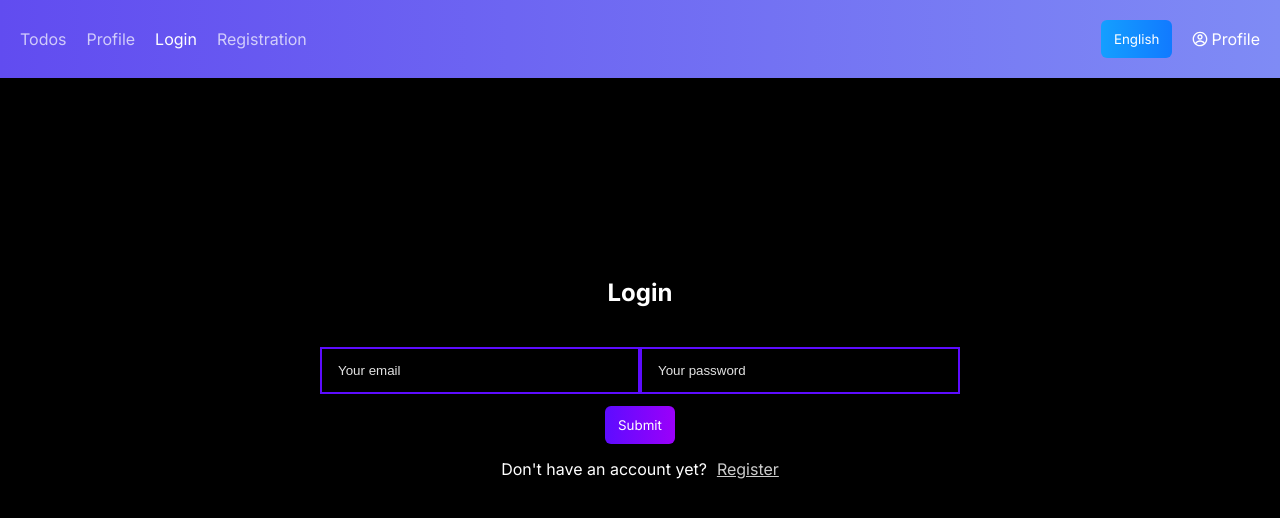
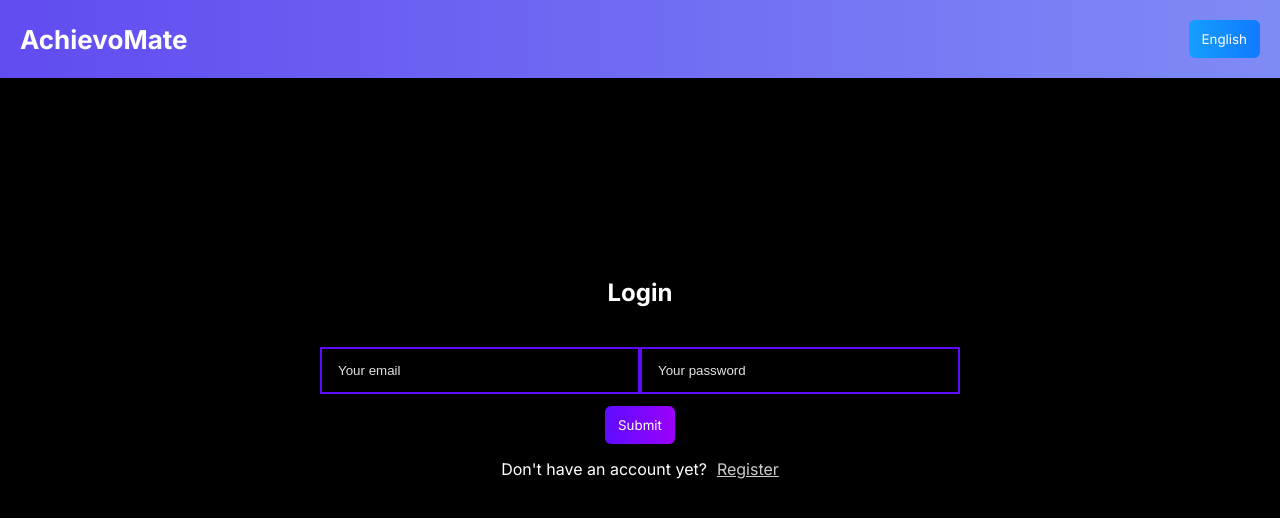
Before and after one commit to zinuu4/ToDo---React, a Next.js app in the folder client/: page /en/login in a window 1280 px wide. Shown: the top 518 px of the page. Built offline with nearby package versions, Linux system fonts and the light colour scheme.

Commit message:
✨ feat: add layout variations (#43)

```diff
--- a/client/src/app/[lang]/layout.tsx
+++ b/client/src/app/[lang]/layout.tsx
@@ -3,15 +3,14 @@ import { Inter } from 'next/font/google';
 
 import { Locales } from '@/shared/types';
 import { defaultLocale } from '@/middleware';
-import { Header } from '@/components/Layout/Header';
 
 import '../styles/globals.scss';
 
 const inter = Inter({ subsets: ['latin'] });
 
 export const metadata: Metadata = {
-  title: 'Create Next App',
-  description: 'Generated by create next app',
+  title: 'AchievoMate',
+  description: 'Stay organized and boost productivity 📈 with AchievoMate!',
 };
 
 export default function RootLayout({
@@ -23,10 +22,7 @@ export default function RootLayout({
 }) {
   return (
     <html lang={params?.lang ?? defaultLocale}>
-      <body className={inter.className}>
-        <Header />
-        {children}
-      </body>
+      <body className={inter.className}>{children}</body>
     </html>
   );
 }
--- /dev/null
+++ b/client/src/app/[lang]/login/layout.tsx
@@ -0,0 +1,7 @@
+import { ReactElement } from 'react';
+
+import { Layout } from '@/components/Layout';
+
+export default function LoginLayout({ children }: { children: ReactElement }) {
+  return <Layout variant="auth">{children}</Layout>;
+}
--- a/client/src/components/AuthForm/AuthForm.tsx
+++ b/client/src/components/AuthForm/AuthForm.tsx
@@ -1,6 +1,7 @@
 'use client';
 
 import React, { FC, FormEvent, useState } from 'react';
+import { useRouter } from 'next/navigation';
 import Link from 'next/link';
 
 import { Button, Input } from '@/shared/ui';
@@ -18,6 +19,8 @@ export const AuthForm: FC<AuthFormProps> = ({ type }) => {
   const [email, setEmail] = useState('');
   const [password, setPassword] = useState('');
 
+  const router = useRouter();
+
   const handleSubmit = (e: FormEvent<HTMLFormElement>) => {
     e.preventDefault();
 
@@ -25,6 +28,8 @@ export const AuthForm: FC<AuthFormProps> = ({ type }) => {
       registration({ email, password });
     }
     login({ email, password });
+
+    router.push(routes.todos.path);
   };
 
   return (
--- a/client/src/components/Layout/Header/Header.module.scss
+++ b/client/src/components/Layout/Header/Header.module.scss
@@ -14,5 +14,16 @@
 
 .row {
   display: flex;
+  align-items: center;
   gap: 20px;
+
+  &.auth {
+    width: 100%;
+    justify-content: space-between;
+  }
 }
+
+.homeLink {
+  font-size: 26px;
+  font-weight: 700;
+}
--- a/client/src/components/Layout/Header/Header.tsx
+++ b/client/src/components/Layout/Header/Header.tsx
@@ -1,5 +1,8 @@
 import clsx from 'clsx';
-import React from 'react';
+import React, { FC } from 'react';
+import Link from 'next/link';
+
+import { LayoutVariant } from '@/shared/types';
 
 import { MainMenu } from './MainMenu';
 import { ProfileButton } from './ProfileButton';
@@ -7,14 +10,23 @@ import { LanguageSwitcher } from './LanguageSwitcher';
 
 import styles from './Header.module.scss';
 
-export const Header = () => {
+interface HeaderProps {
+  layout: LayoutVariant;
+}
+
+export const Header: FC<HeaderProps> = ({ layout }) => {
   return (
     <header className={clsx(styles.header)}>
       <div className={clsx('container', styles.container)}>
-        <MainMenu />
-        <div className={styles.row}>
+        {layout === 'app' && <MainMenu />}
+        <div className={clsx(styles.row, layout === 'auth' && styles.auth)}>
+          {layout === 'auth' && (
+            <Link href="/" className={styles.homeLink}>
+              AchievoMate
+            </Link>
+          )}
           <LanguageSwitcher />
-          <ProfileButton />
+          {layout === 'app' && <ProfileButton />}
         </div>
       </div>
     </header>
--- /dev/null
+++ b/client/src/components/Layout/Layout.tsx
@@ -0,0 +1,19 @@
+import React, { FC, PropsWithChildren } from 'react';
+
+import { LayoutVariant } from '@/shared/types';
+
+import { Header } from './Header';
+
+interface LayoutProps extends PropsWithChildren {
+  variant: LayoutVariant;
+}
+
+export const Layout: FC<LayoutProps> = ({ children, variant }) => {
+  return (
+    <>
+      <Header layout={variant} />
+      {children}
+      <footer></footer>
+    </>
+  );
+};
--- /dev/null
+++ b/client/src/components/Layout/index.ts
@@ -0,0 +1 @@
+export { Layout } from './Layout';
--- a/client/src/shared/types/index.ts
+++ b/client/src/shared/types/index.ts
@@ -8,3 +8,4 @@ export type ReactTagProps<
 
 export * from './todo';
 export * from './intl';
+export * from './layout';
--- /dev/null
+++ b/client/src/shared/types/layout.ts
@@ -0,0 +1 @@
+export type LayoutVariant = 'auth' | 'app';
```
Also changed, not shown: client/src/app/[lang]/profile/layout.tsx (added, +11 -0 lines), client/src/app/[lang]/registration/layout.tsx (added, +11 -0 lines), client/src/app/[lang]/todos/layout.tsx (added, +7 -0 lines).
